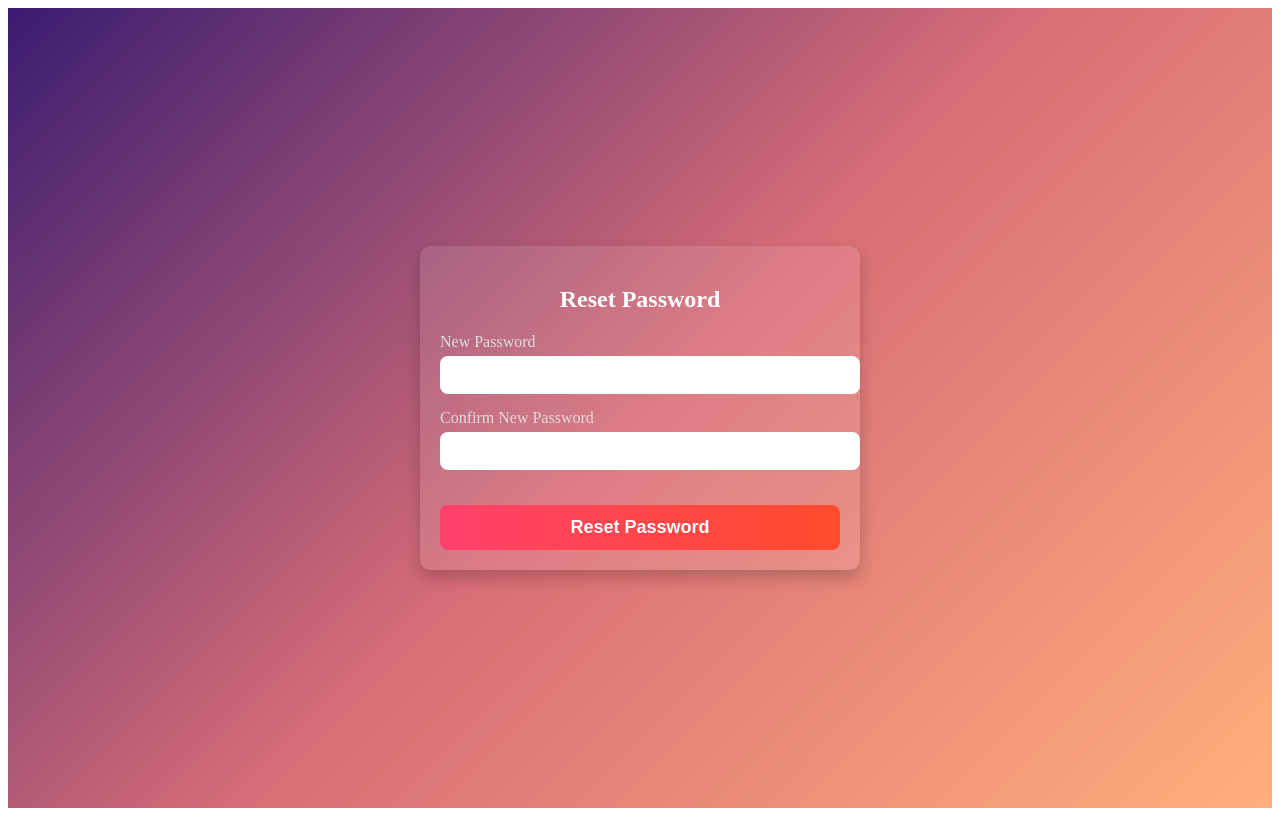
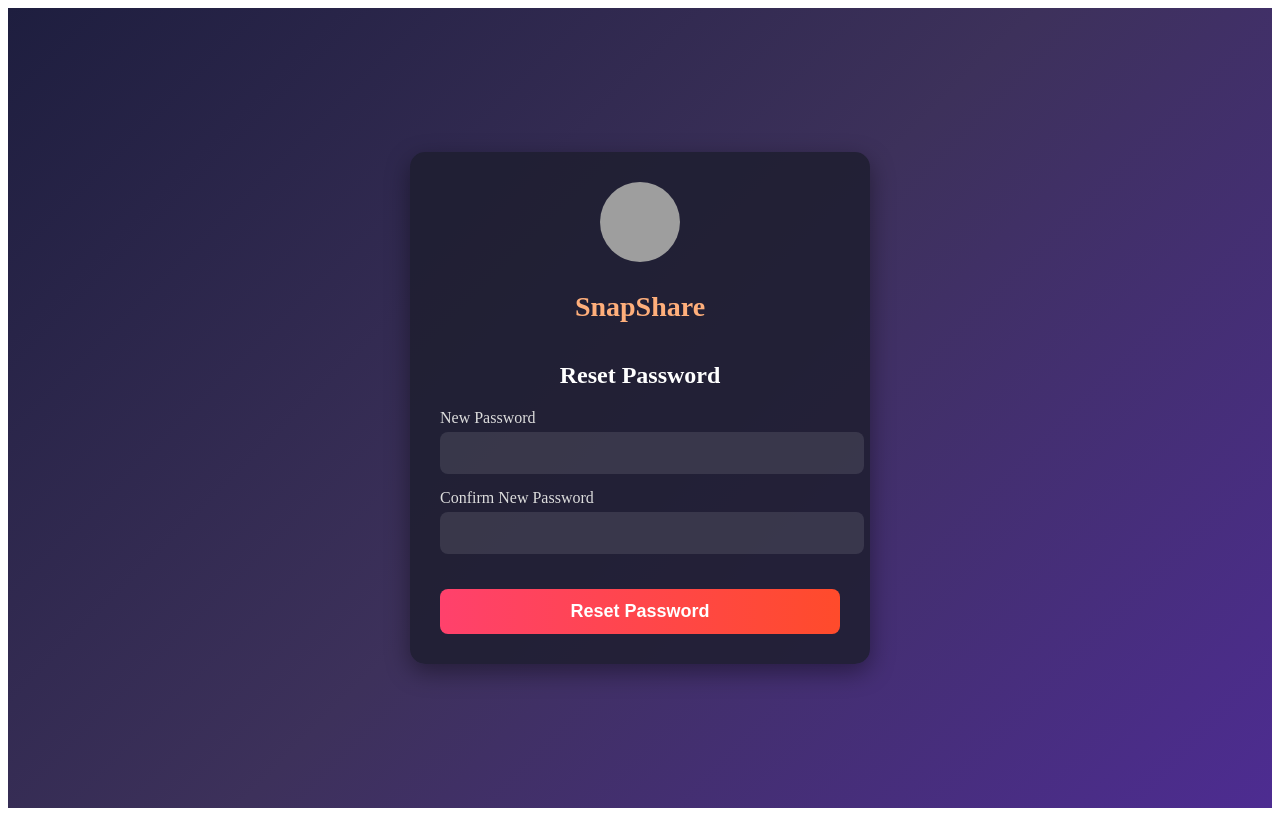
Before and after one commit to matiasbiagetti/landing-reset-password, a Next.js app: page /reset-password in a window 1280 px wide. Built offline with nearby package versions, Linux system fonts and the light colour scheme; grey boxes are pictures that could not be loaded.

Commit message:
more style

```diff
--- a/src/pages/reset-password.js
+++ b/src/pages/reset-password.js
@@ -4,7 +4,7 @@
 
 const ResetPassword = () => {
   const router = useRouter();
-  const { token } = router.query; // Extract the token from the URL query parameter
+  const { token } = router.query;
 
   const [password, setPassword] = useState('');
   const [confirmPassword, setConfirmPassword] = useState('');
@@ -21,7 +21,7 @@
     }
 
     try {
-      const response = await axios.post('https://your-backend-url.com/api/reset-password', {
+      await axios.post('https://your-backend-url.com/api/reset-password', {
         token,
         newPassword: password,
       });
@@ -52,6 +52,11 @@
   return (
     <div style={styles.container}>
       <div style={styles.formContainer}>
+        <div style={styles.header}>
+          {/* Logo and App Name */}
+          <img src="/assets/logo2.png" alt="SnapShare Logo" style={styles.logo} />
+          <h1 style={styles.appName}>SnapShare</h1>
+        </div>
         <h2 style={styles.title}>Reset Password</h2>
 
         {error && <p style={styles.errorText}>{error}</p>}
@@ -101,22 +106,40 @@
     justifyContent: 'center',
     alignItems: 'center',
     minHeight: '100vh',
-    background: 'linear-gradient(135deg, #3a1c71, #d76d77, #ffaf7b)',
+    background: 'linear-gradient(135deg, #1e1e3f, #3d315b, #4d2c91)',
     color: '#fff',
   },
   formContainer: {
     maxWidth: '400px',
     width: '100%',
-    backgroundColor: 'rgba(255, 255, 255, 0.1)',
-    padding: '20px',
-    borderRadius: '10px',
-    boxShadow: '0 8px 16px rgba(0, 0, 0, 0.2)',
+    backgroundColor: 'rgba(30, 30, 48, 0.85)',
+    padding: '30px',
+    borderRadius: '15px',
+    boxShadow: '0 8px 24px rgba(0, 0, 0, 0.4)',
     textAlign: 'center',
+  },
+  header: {
+    display: 'flex',
+    flexDirection: 'column',
+    alignItems: 'center',
+    marginBottom: '20px',
+  },
+  logo: {
+    width: '80px',
+    height: '80px',
+    borderRadius: '50%',
+    marginBottom: '10px',
+  },
+  appName: {
+    fontSize: '28px',
+    fontWeight: 'bold',
+    color: '#ffaf7b',
   },
   title: {
     fontSize: '24px',
     marginBottom: '20px',
     fontWeight: 'bold',
+    color: '#fff',
   },
   inputGroup: {
     marginBottom: '15px',
@@ -126,15 +149,17 @@
     display: 'block',
     marginBottom: '5px',
     color: '#ddd',
+    fontWeight: '500',
   },
   input: {
     width: '100%',
-    padding: '10px',
+    padding: '12px',
     borderRadius: '8px',
     border: 'none',
     outline: 'none',
     fontSize: '16px',
-    color: '#333',
+    color: '#fff',
+    backgroundColor: 'rgba(255, 255, 255, 0.1)',
   },
   button: {
     width: '100%',
@@ -148,9 +173,6 @@
     cursor: 'pointer',
     marginTop: '20px',
     transition: 'opacity 0.3s ease',
-  },
-  buttonHover: {
-    opacity: 0.8,
   },
   errorText: {
     color: '#ff4b2b',
```
Also changed, not shown: src/assets/logo2.png (added).
